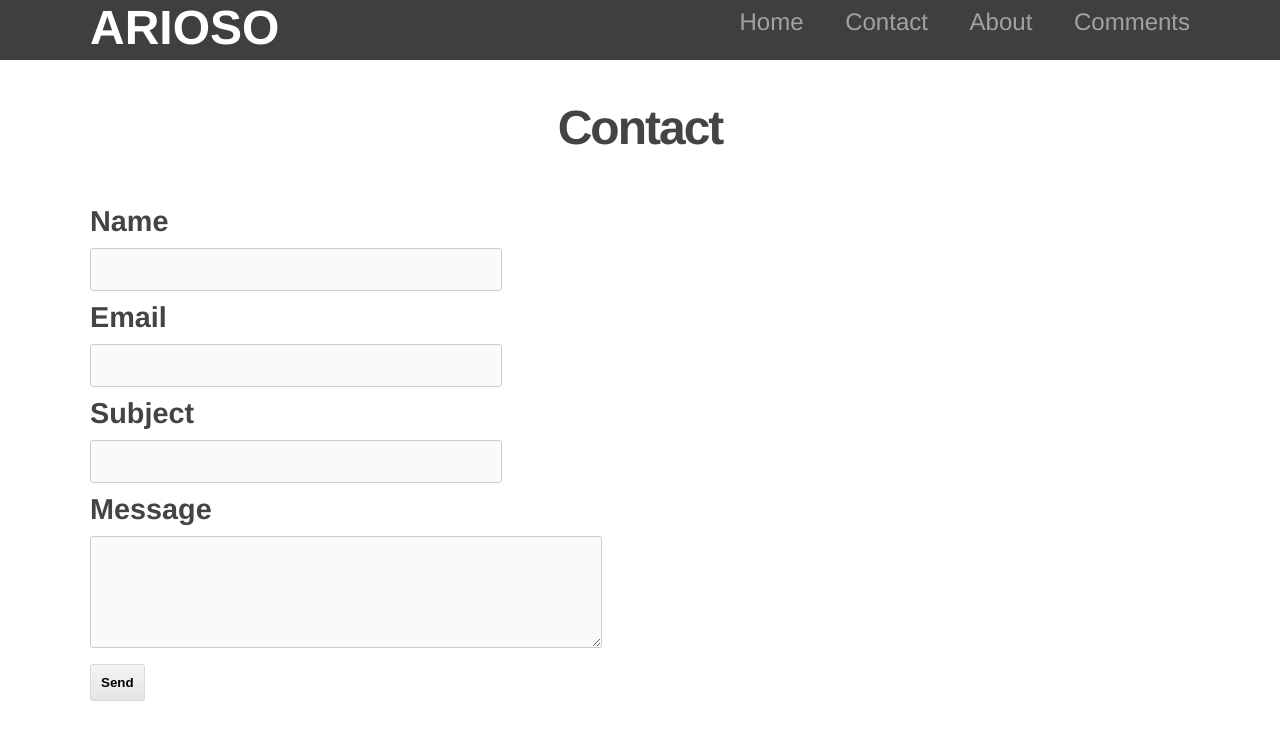
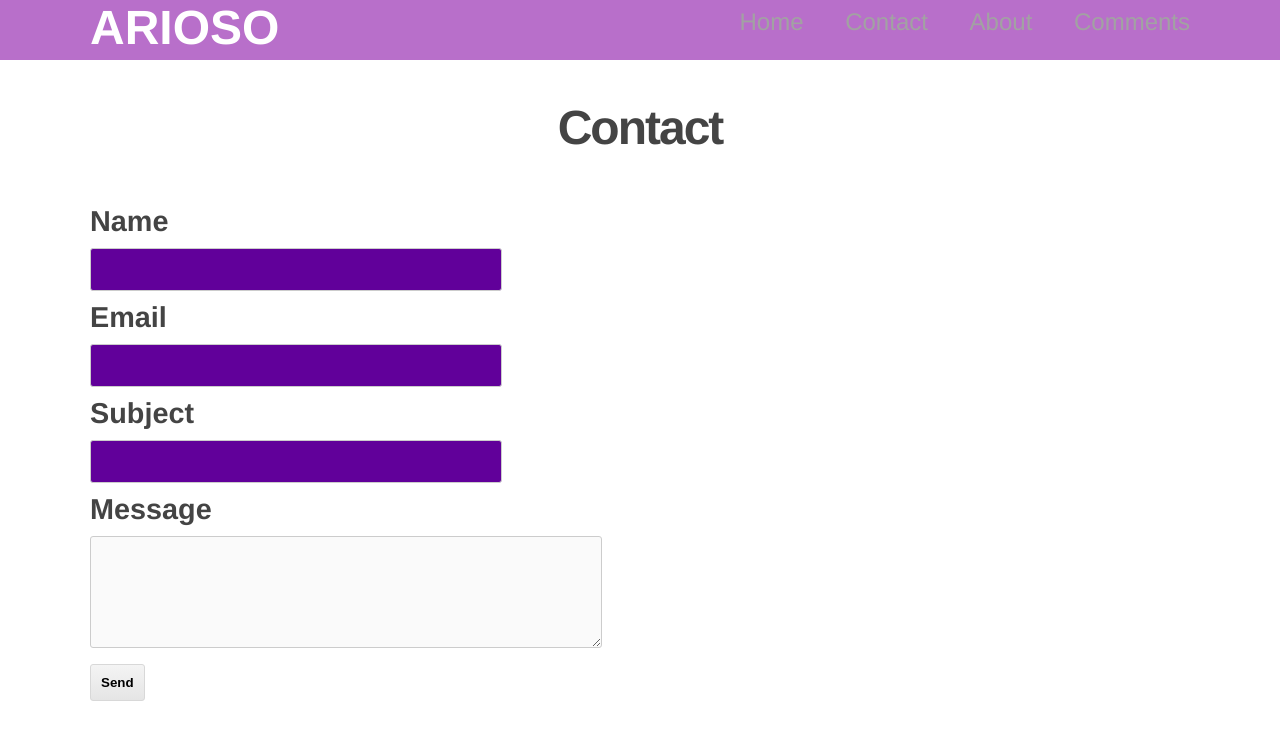
Before and after one commit to arioso-collective/arioso_music_social, a Flask app: page /contact in a window 1280 px wide. Shown: the top 740 px of the page. Run offline with Flask 2, Linux system fonts and the light colour scheme; some libraries are stand-ins or nearby versions.

Commit message:
SCRUM-49 Adding color
Playing with different themes

```diff
--- a/intro_to_flask/static/css/main.css
+++ b/intro_to_flask/static/css/main.css
@@ -9,7 +9,7 @@ body {
 /* Create dark grey header with a white logo */
 
 header {
-  background-color: #2B2B2B;
+  background-color: #b160c5;
   height: 60px;
   width: 100%;
   opacity: .9;
@@ -44,7 +44,7 @@ header h1.logo:hover {
 
 div.jumbo {
   padding: 10px 0 30px 0;
-  background-color: #eeeeee;
+  background-color: #d6a9e4;
   -webkit-border-radius: 6px;
      -moz-border-radius: 6px;
           border-radius: 6px;
@@ -99,7 +99,7 @@ form input#name,
 form input#email,
 form input#subject {
   width: 400px;
-  background-color: #fafafa;
+  background-color: #61009a;
   -webkit-border-radius: 3px;
      -moz-border-radius: 3px;
           border-radius: 3px;
@@ -155,7 +155,7 @@ form input#submit:hover{
 
 /* Message flashing */
 .flash {
-  background-color: #FBB0B0;
+  background-color: #4b1690;
   padding: 10px;
   width: 400px;
 }
```
